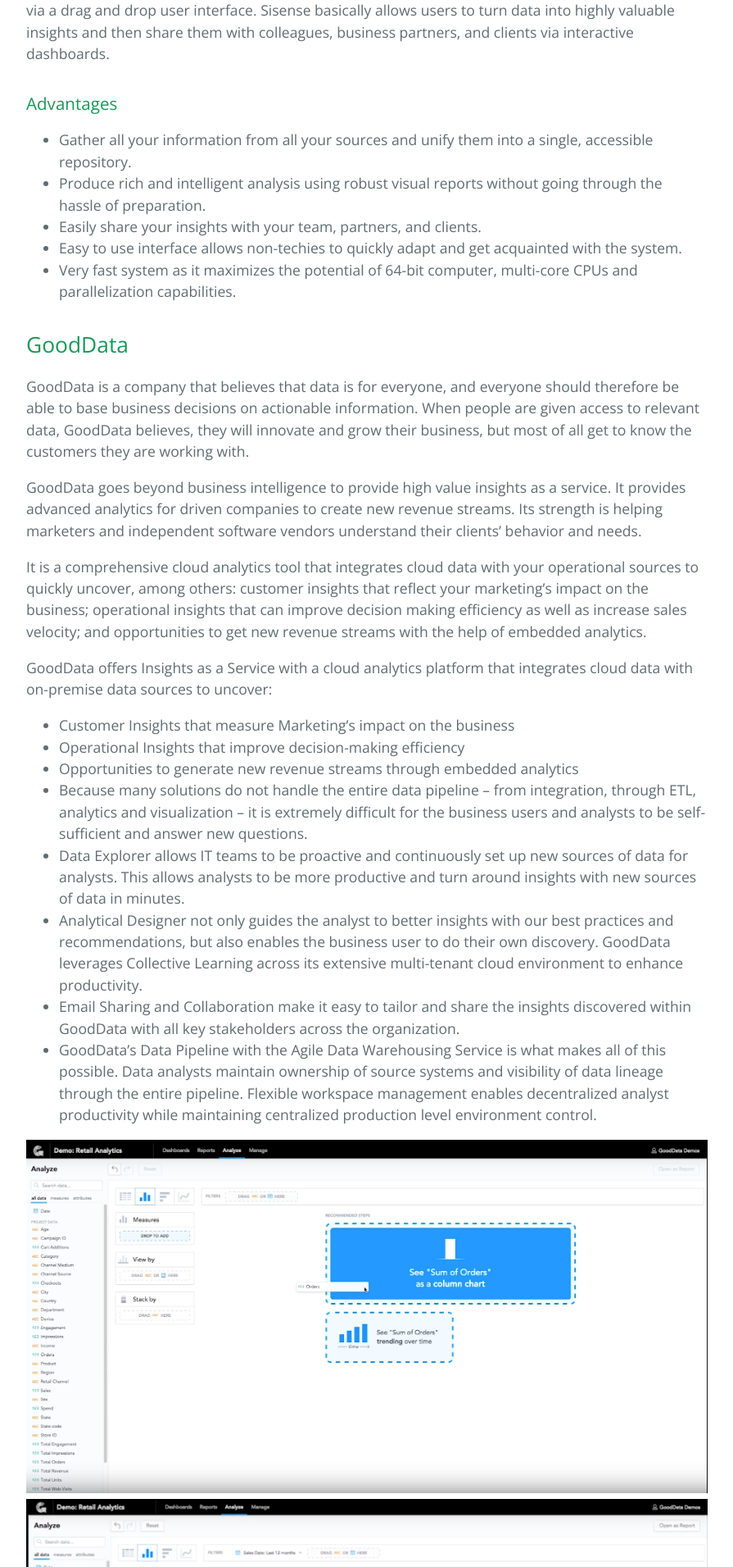
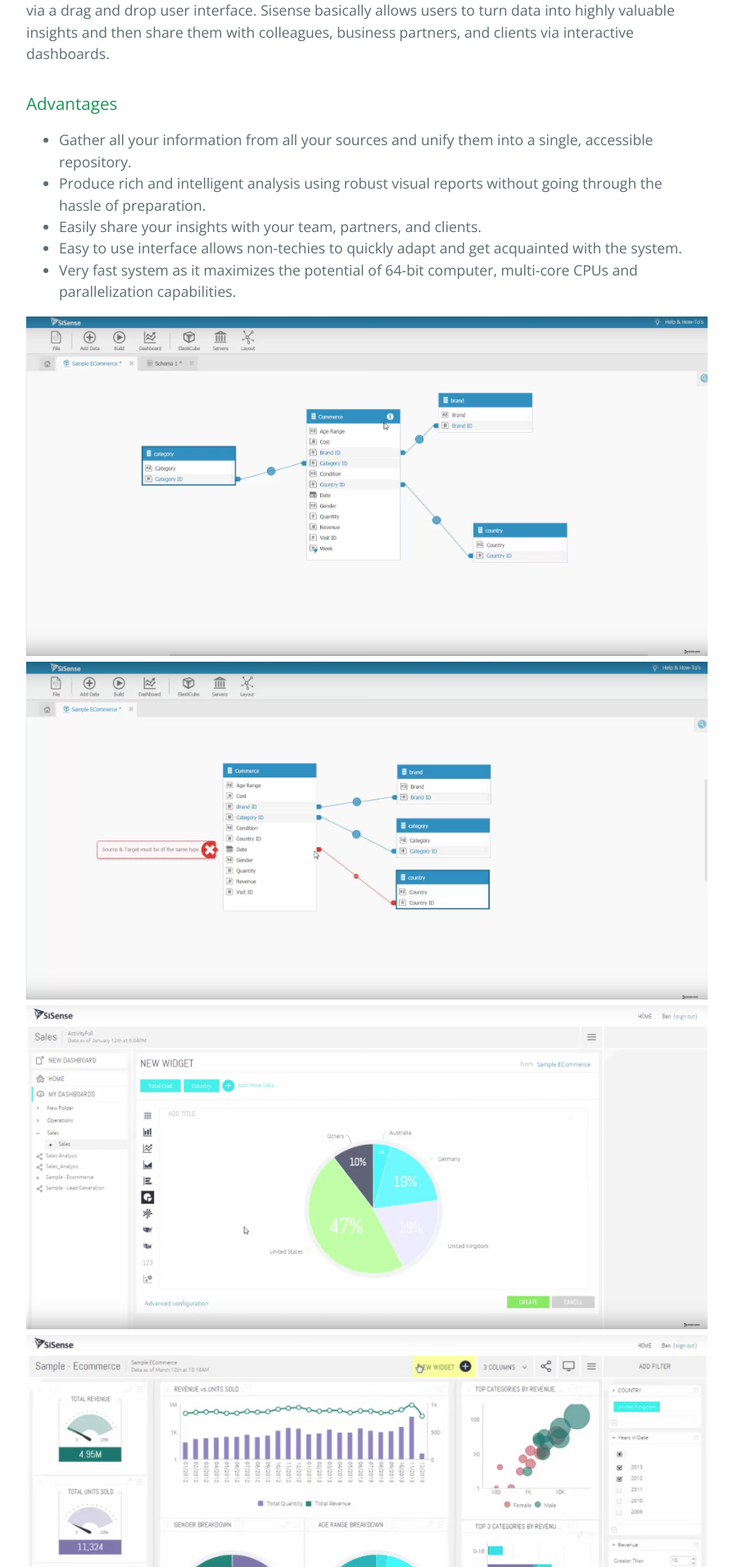
Before and after one commit to Littletreeeeee/prd-invest, a Jekyll site: the page built from documents/industry_analysis_bi_tools.md, in a window 1280 px wide. Shown: the part 4489-6400 px from the top of the page at 82% size, without its empty margins (192-1087 px from the left). Built offline with Jekyll 4.4.1, drawn with Linux system fonts in a browser that asks for light colours; the repository's description, which GitHub fills in, is left out.

Commit message:
edit article

```diff
--- a/documents/industry_analysis_bi_tools.md
+++ b/documents/industry_analysis_bi_tools.md
@@ -98,6 +98,12 @@ With Sisense, users can unify all the data they ever need and want into visually
 * Easy to use interface allows non-techies to quickly adapt and get acquainted with the system.
 * Very fast system as it maximizes the potential of 64-bit computer, multi-core CPUs and parallelization capabilities.
 
+![sisense1](../resource/bi_sisense1.png)
+![sisense2](../resource/bi_sisense2.png)
+![sisense3](../resource/bi_sisense3.png)
+![sisense4](../resource/bi_sisense4.png)
+![sisense5](../resource/bi_sisense5.png)
+
 ## GoodData
 
 GoodData is a company that believes that data is for everyone, and everyone should therefore be able to base business decisions on actionable information. When people are given access to relevant data, GoodData believes, they will innovate and grow their business, but most of all get to know the customers they are working with.
```
Also changed, not shown: resource/bi_sisense1.png (added), resource/bi_sisense2.png (added), resource/bi_sisense3.png (added), resource/bi_sisense4.png (added), resource/bi_sisense5.png (added), 2 other files.
